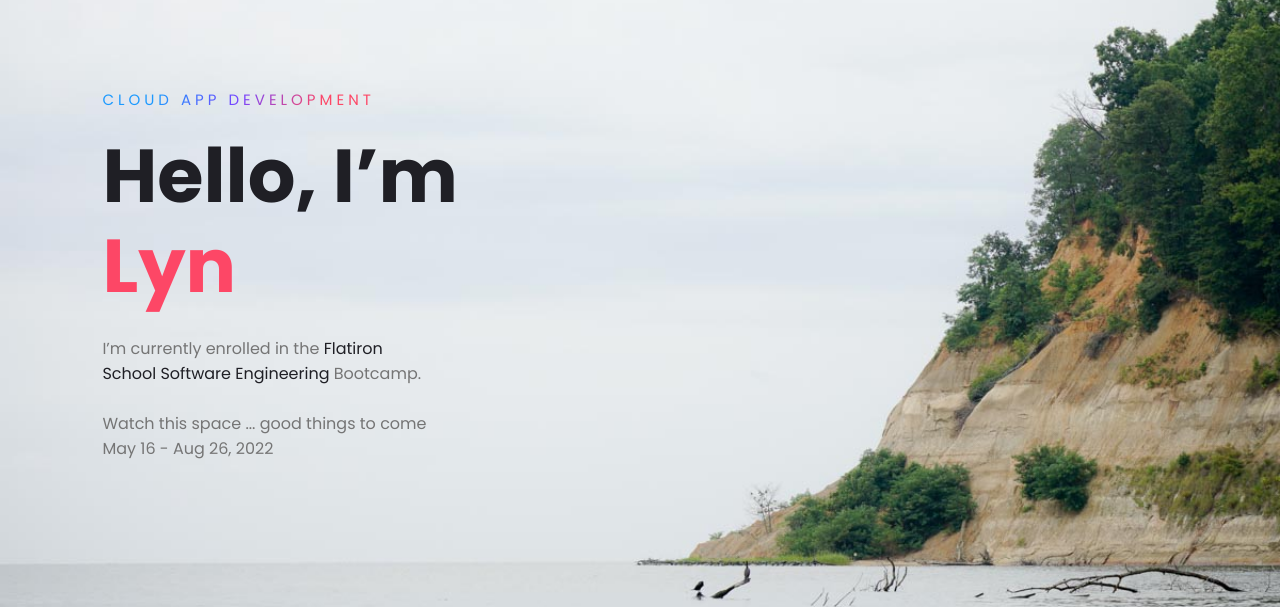
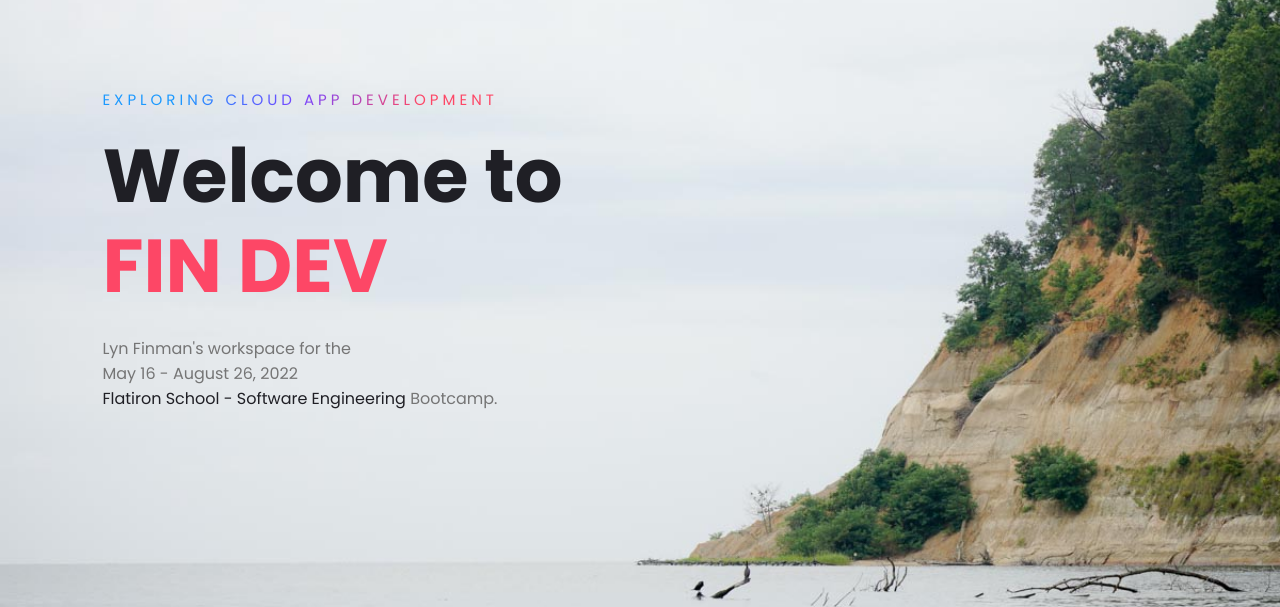
Before and after one commit to lynfin/lyndev, a plain HTML site: page index.html in a window 1280 px wide. Shown: the part 193-800 px from the top of the page. Drawn offline with Linux system fonts and the light colour scheme.

Commit message:
cleanup of text

```diff
--- a/index.html
+++ b/index.html
@@ -1,12 +1,13 @@
 <!--
     References:
     https://codecary.com/personal-portfolio-website-using-html-css/
+    PNG editor to create bubbles: https://png.to/editor/?lang=kplafnnug
 
 -->
 <!DOCTYPE html>
 <html lang="en">
 <head>
-    <title>Personal Portfolio Website</title>
+    <title>FIN DEV</title>
     <link rel="stylesheet" href="style.css">
 </head>
 <body>
@@ -25,10 +26,10 @@
         </nav>
 
         <div class="content">
-            <span class="title">Cloud App Development</span>
-            <h1>Hello, I’m <span>Lyn</span></h1>
-            <p>I’m currently enrolled in the <span>Flatiron School Software Engineering</span> Bootcamp.
-            <br><br>Watch this space ... good things to come May 16 - Aug 26, 2022</p>
+            <span class="title">Exploring Cloud App Development</span>
+            <h1>Welcome to <span>FIN DEV</span></h1>
+            <p>Lyn Finman's workspace for the<br>May 16 - August 26, 2022<br><span>Flatiron School - Software Engineering</span> Bootcamp.
+            </p>
         </div>
     </div>
 
```
